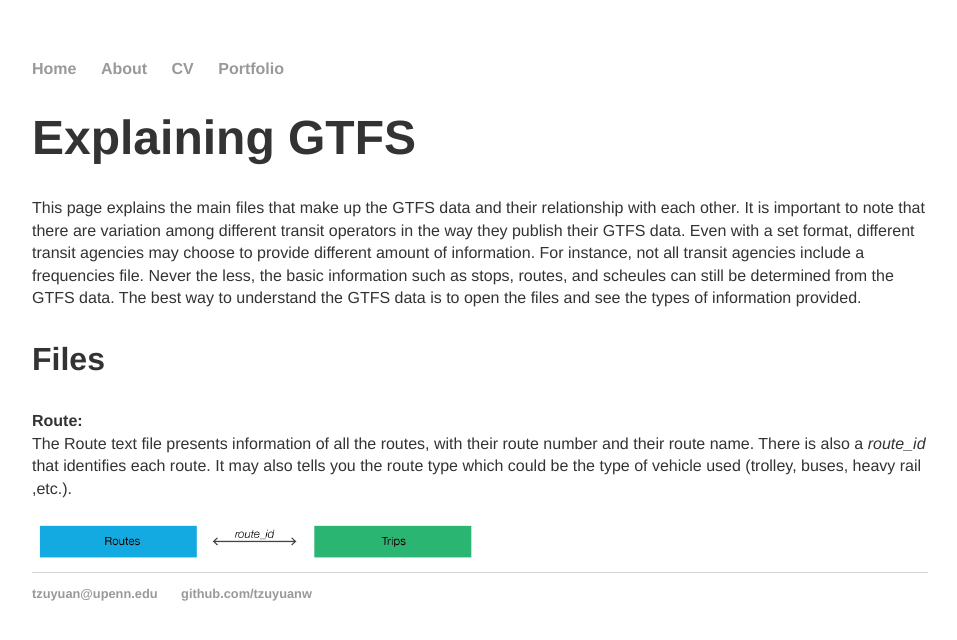
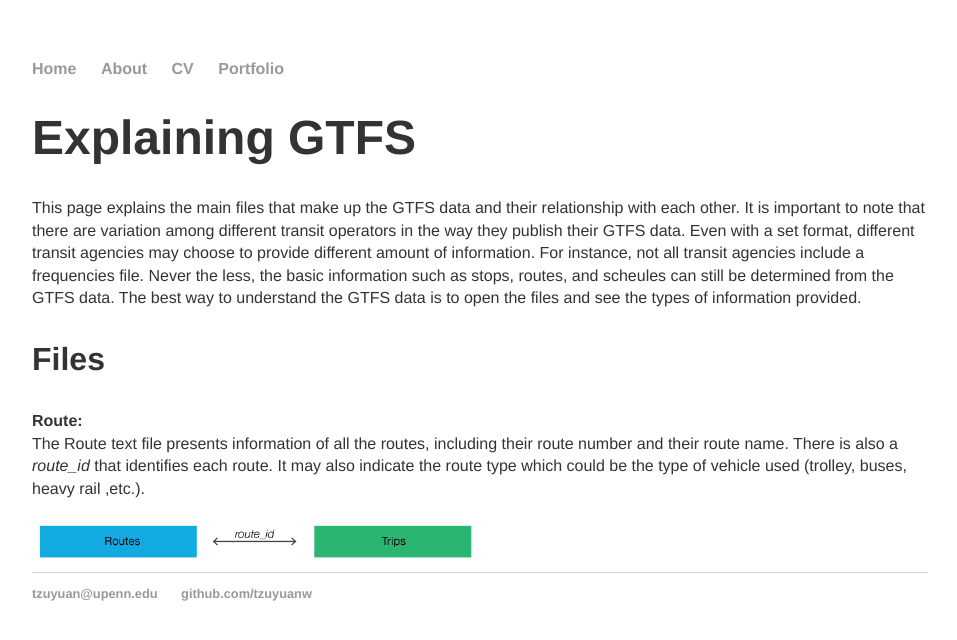
Before and after one commit to tzuyuanw/tzuyuanw.github.io, a Jekyll site: the page built from blog/GTFSexplanation.html, in a window 1280 px wide. Shown: the top 640 px of the page, without its empty margins (160-1117 px from the left). Built offline with Jekyll 4.4.1, drawn with Linux system fonts in a browser that asks for light colours.

Commit message:
Update GTFSexplanation.html

```diff
--- a/blog/GTFSexplanation.html
+++ b/blog/GTFSexplanation.html
@@ -13,9 +13,9 @@ title: Explaining GTFS
 		</p>
 		<h3>Files</h3>
 		<p><b>Route:</b><br/>
-			The Route text file presents information of all the routes, with their route number and their route name.
+			The Route text file presents information of all the routes, including their route number and their route name.
 			There is also a <i>route_id</i> that identifies each route.
-			It may also tells you the route type which could be the type of vehicle used (trolley, buses, heavy rail ,etc.).
+			It may also indicate the route type which could be the type of vehicle used (trolley, buses, heavy rail ,etc.).
 
 		</p>
 
```
